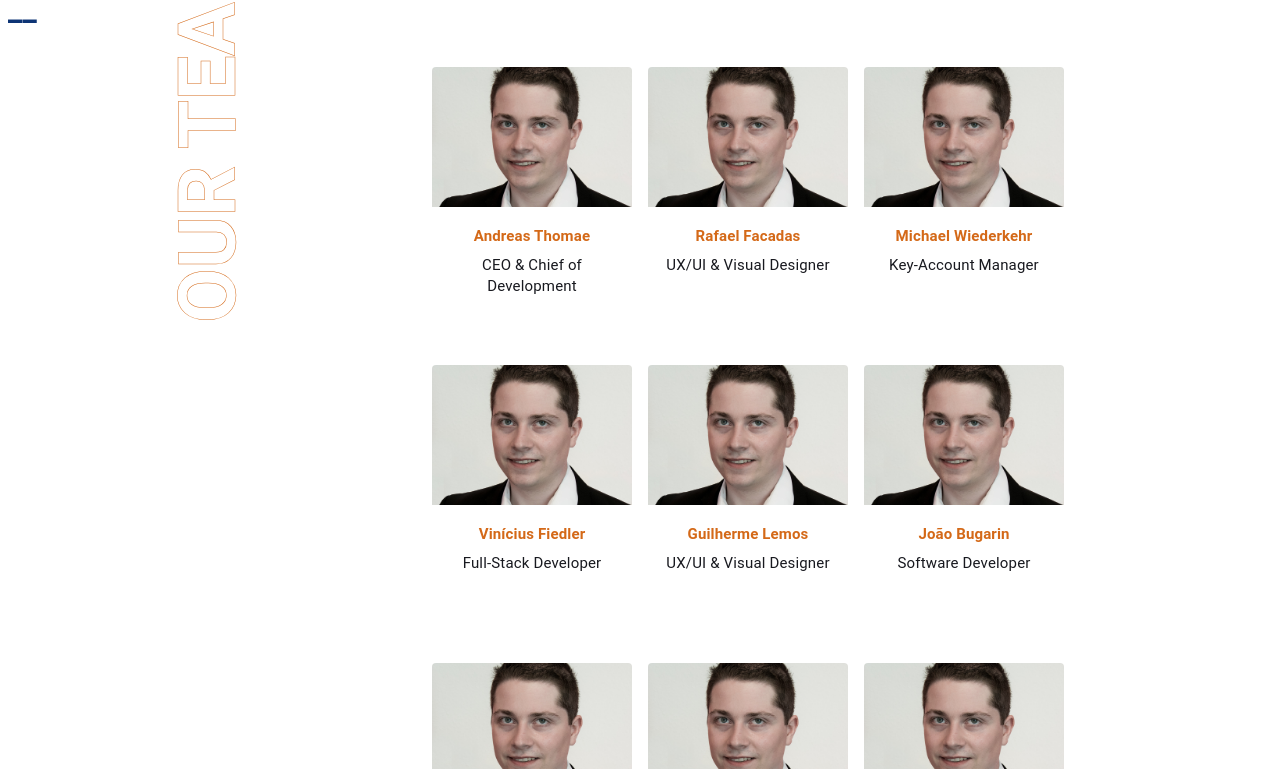
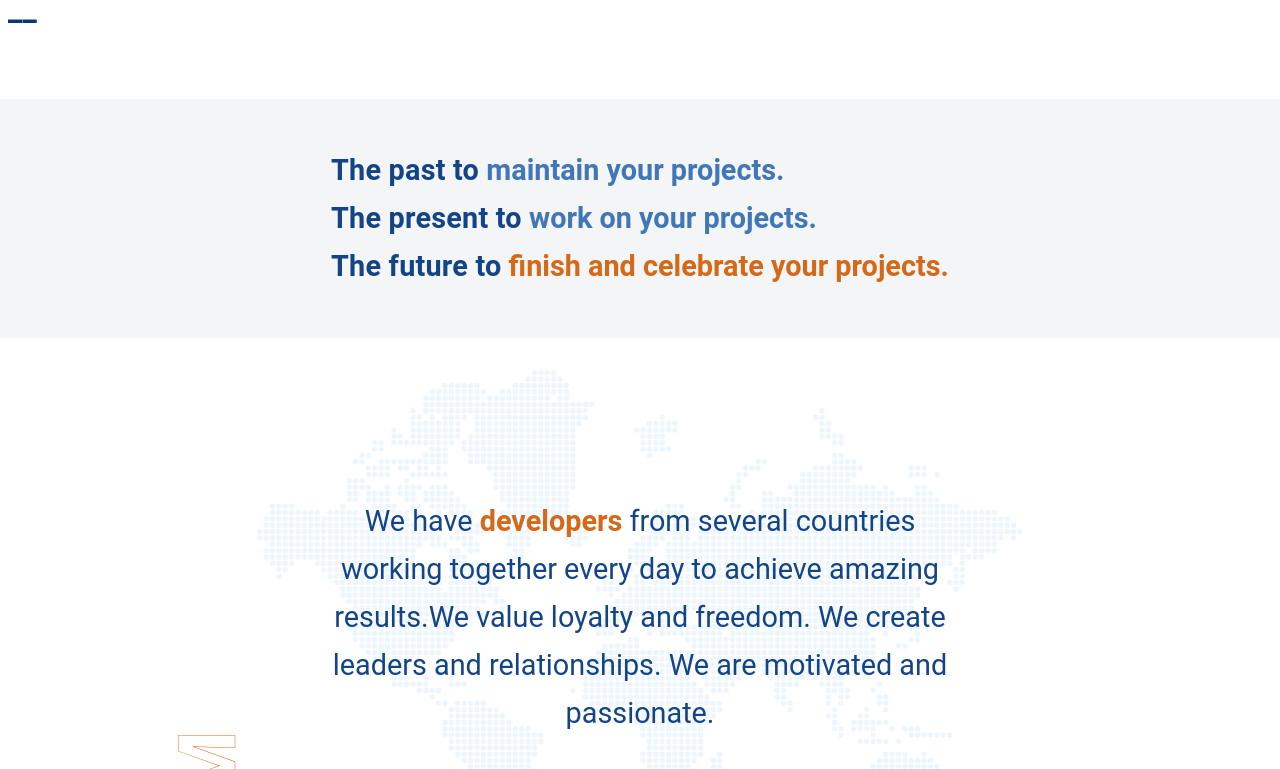
Before and after one commit to vfiedlerc/KampanosWebTranslated, a React (Create React App) app: page / in a window 1280 px wide. Shown: the part 5471-6240 px from the top of the page. Built offline with nearby package versions, Linux system fonts and the light colour scheme.

Commit message:
Change Home

```diff
--- a/src/pages/Home.js
+++ b/src/pages/Home.js
@@ -1,7 +1,7 @@
 import * as React from 'react';
 import Header from '../sections/Header/Header.js'
 import { Service } from '../sections/Services/Service'
-import { Story } from '../sections/Stories/Story'
+import { Story, Countries, Goals, Pillars } from '../sections/Stories'
 import { Team } from '../sections/Teams/Team'
 import Footer from '../sections/Footer/Footer.js'
 import { Box } from '@mui/material';
@@ -16,8 +16,11 @@ function Home() {
             <About />
             <Service />
             <Story />
-              <Team />
-              <Footer />
+            <Goals />
+            <Pillars />
+            <Countries />
+            <Team />
+            <Footer />
         </Box>
     )
 }
```
